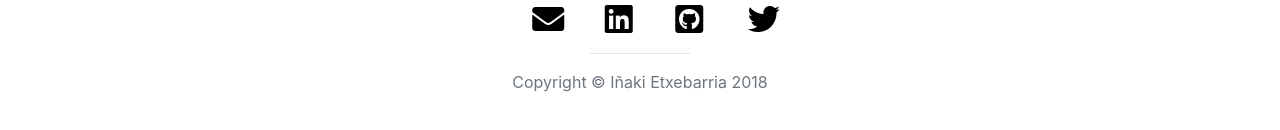
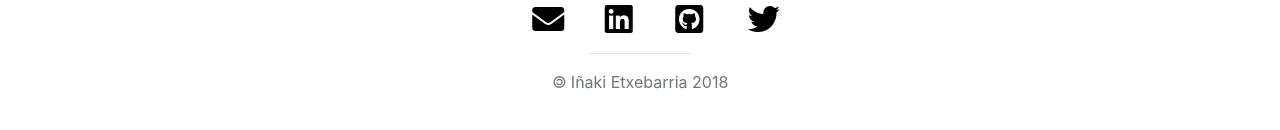
Before and after one commit to inakietxebarria/inaki.github.io, a website: page index.html in a window 1280 px wide. Shown: the part 2574-2704 px from the top of the page. Drawn offline with nearby package versions, Linux system fonts and the light colour scheme.

Commit message:
[MODIFY] Change copyright to copyleft

```diff
--- a/css/inakietxebarria.css
+++ b/css/inakietxebarria.css
@@ -27,6 +27,11 @@ body {
     padding: 0;
     font-size: 4.5em;
     font-weight: 700;
+}
+
+.copyleft {
+    display:inline-block;
+    transform: rotate(180deg);
 }
 
 /* Custom Button Styles */
--- a/index.html
+++ b/index.html
@@ -176,7 +176,7 @@
               </li>
             </ul>
             <hr class="small">
-            <p class="text-muted">Copyright &copy; Iñaki Etxebarria 2018</p>
+            <p class="text-muted"><span class="copyleft">&copy;</span> Iñaki Etxebarria 2018</p>
           </div>
         </div>
       </div>
```
